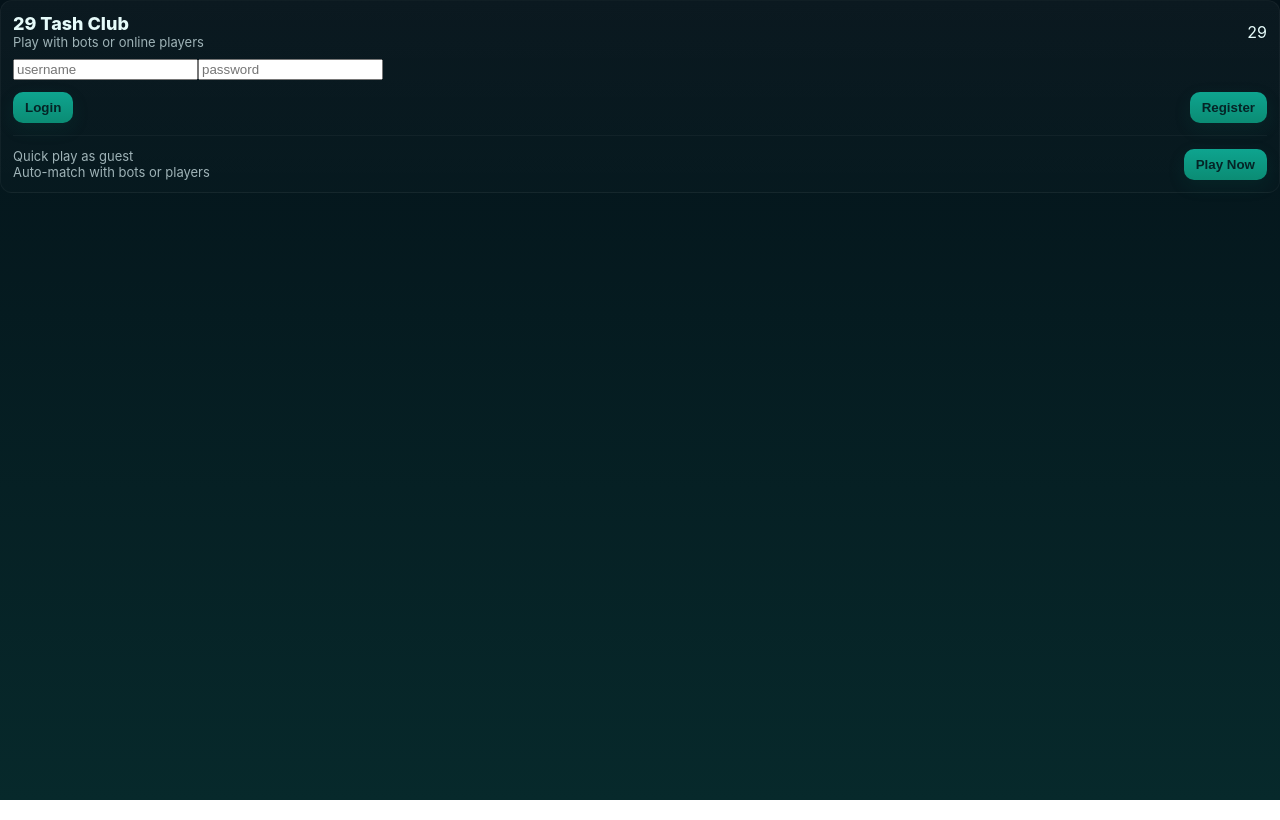
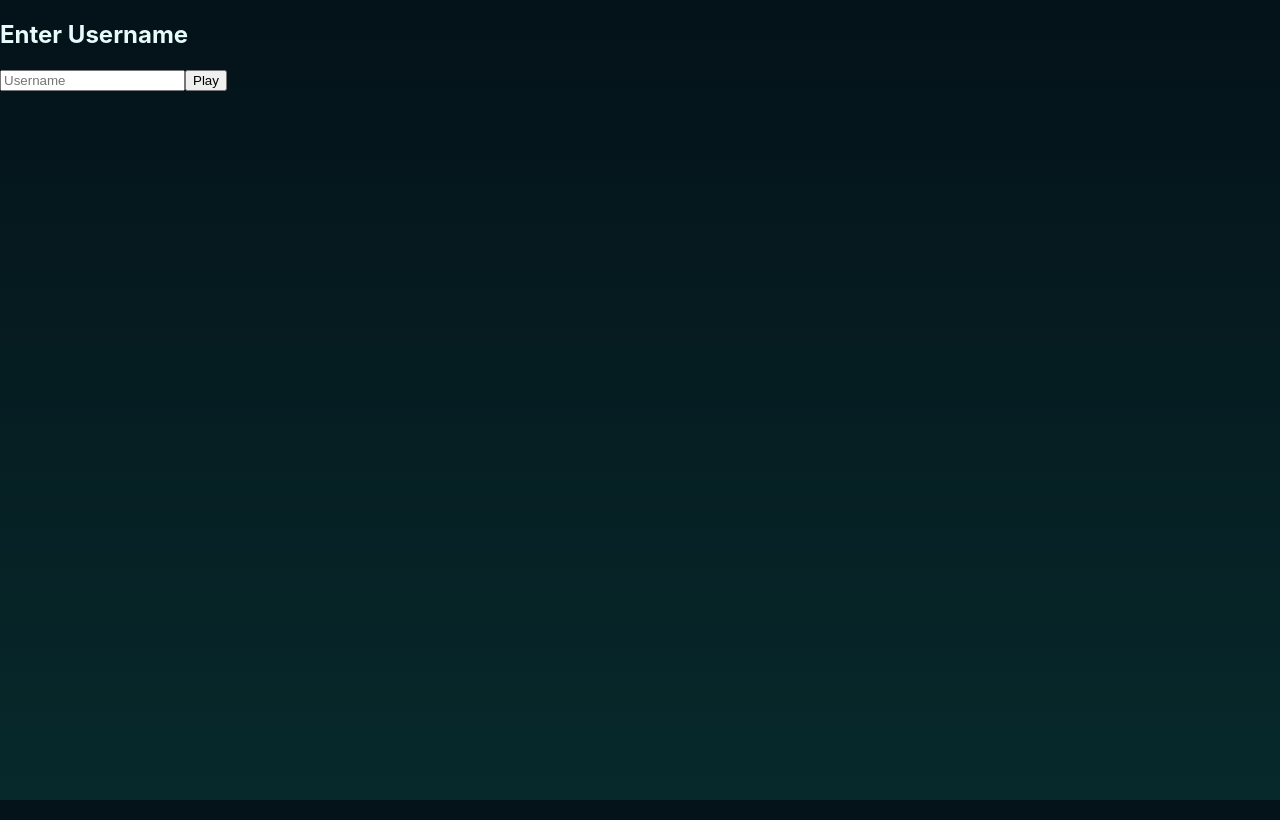
Before and after one commit to textilevikhyat-tech/taash-multyplayer, a React (Vite) app in the folder frontend/: page / in a window 1280 px wide. Built offline with nearby package versions, Linux system fonts and the light colour scheme; no server answers.

Commit message:
Update Login.jsx

```diff
--- a/frontend/src/components/Login.jsx
+++ b/frontend/src/components/Login.jsx
@@ -2,68 +2,25 @@ import React, { useState } from "react";
 
 export default function Login({ onLogin }) {
   const [username, setUsername] = useState("");
-  const [password, setPassword] = useState("");
 
-  async function login(){
-    if(!username || !password) return alert("Enter both");
-    try {
-      const res = await fetch("/api/auth/login", {
-        method:"POST",
-        headers: {"Content-Type":"application/json"},
-        body: JSON.stringify({ username, password })
-      });
-      const d = await res.json();
-      if(res.ok && d.token){
-        onLogin(d.username, d.token);
-      } else alert(d.message || "Login failed");
-    } catch(e){ alert("Network error"); }
-  }
-
-  async function register(){
-    if(!username || !password) return alert("Enter both");
-    const res = await fetch("/api/auth/register", {
-      method:"POST",
-      headers: {"Content-Type":"application/json"},
-      body: JSON.stringify({ username, password })
-    });
-    const d = await res.json();
-    alert(d.message || "Registered");
-  }
-
-  function guest(){
-    const g = "Guest" + Math.floor(Math.random()*10000);
-    onLogin(g, null);
-  }
+  const handleSubmit = (e) => {
+    e.preventDefault();
+    if (!username) return alert("Enter username");
+    onLogin(username, Math.random().toString(36).substring(2, 10));
+  };
 
   return (
-    <div className="login-wrap">
-      <div className="login-card panel">
-        <div style={{display:"flex",justifyContent:"space-between",alignItems:"center",marginBottom:8}}>
-          <div>
-            <div style={{fontSize:18,fontWeight:800}}>29 Tash Club</div>
-            <div className="small">Play with bots or online players</div>
-          </div>
-          <div className="chip">29</div>
-        </div>
-
-        <input className="input" placeholder="username" value={username} onChange={e=>setUsername(e.target.value)} />
-        <input className="input" placeholder="password" type="password" value={password} onChange={e=>setPassword(e.target.value)} />
-
-        <div style={{display:"flex",justifyContent:"space-between",marginTop:12}}>
-          <button className="btn" onClick={login}>Login</button>
-          <button className="btn secondary" onClick={register}>Register</button>
-        </div>
-
-        <hr style={{border:"none",borderTop:"1px solid rgba(255,255,255,0.04)",margin:"12px 0"}} />
-
-        <div style={{display:"flex",justifyContent:"space-between",alignItems:"center"}}>
-          <div>
-            <div className="small">Quick play as guest</div>
-            <div className="small">Auto-match with bots or players</div>
-          </div>
-          <button className="btn gold" onClick={guest}>Play Now</button>
-        </div>
-      </div>
+    <div className="login-container">
+      <h2>Enter Username</h2>
+      <form onSubmit={handleSubmit}>
+        <input
+          type="text"
+          placeholder="Username"
+          value={username}
+          onChange={(e) => setUsername(e.target.value)}
+        />
+        <button type="submit">Play</button>
+      </form>
     </div>
   );
 }
```
